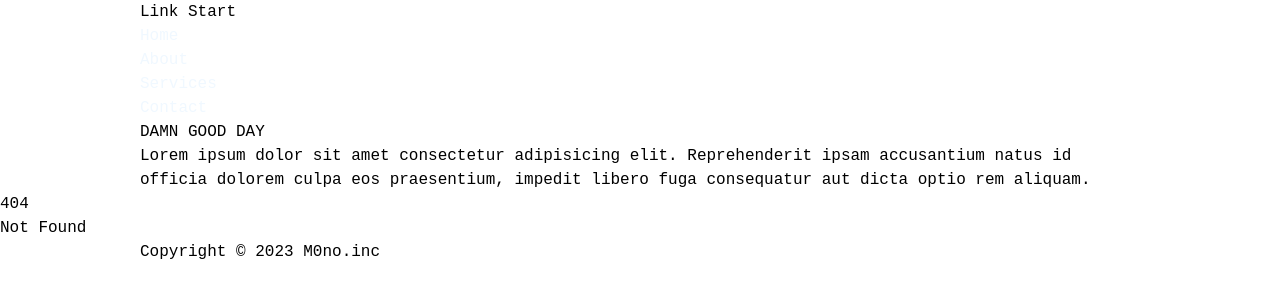
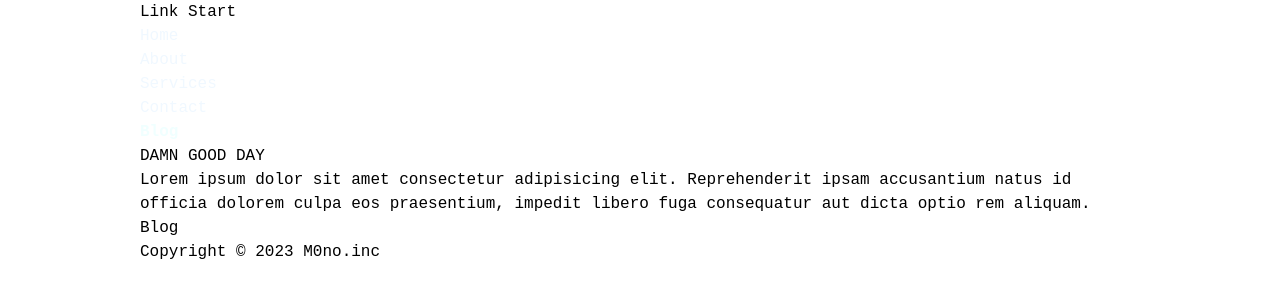
Before and after one commit to M0ntaisa/web-pages, a SvelteKit app: page /blog in a window 1280 px wide. Before the commit this address had no page. Shown: the top 300 px of the page. Built offline with nearby package versions, Linux system fonts and the light colour scheme.

Commit message:
add blog page

```diff
--- a/src/routes/Navbar.svelte
+++ b/src/routes/Navbar.svelte
@@ -18,6 +18,10 @@
     {
       title: "Contact",
       href: "/contact"
+    },
+    {
+      title: "Blog",
+      href: "/blog"
     },
   ];
 
--- /dev/null
+++ b/src/routes/blog/+page.svelte
@@ -0,0 +1,3 @@
+<div class="container">
+  Blog
+</div>
```
